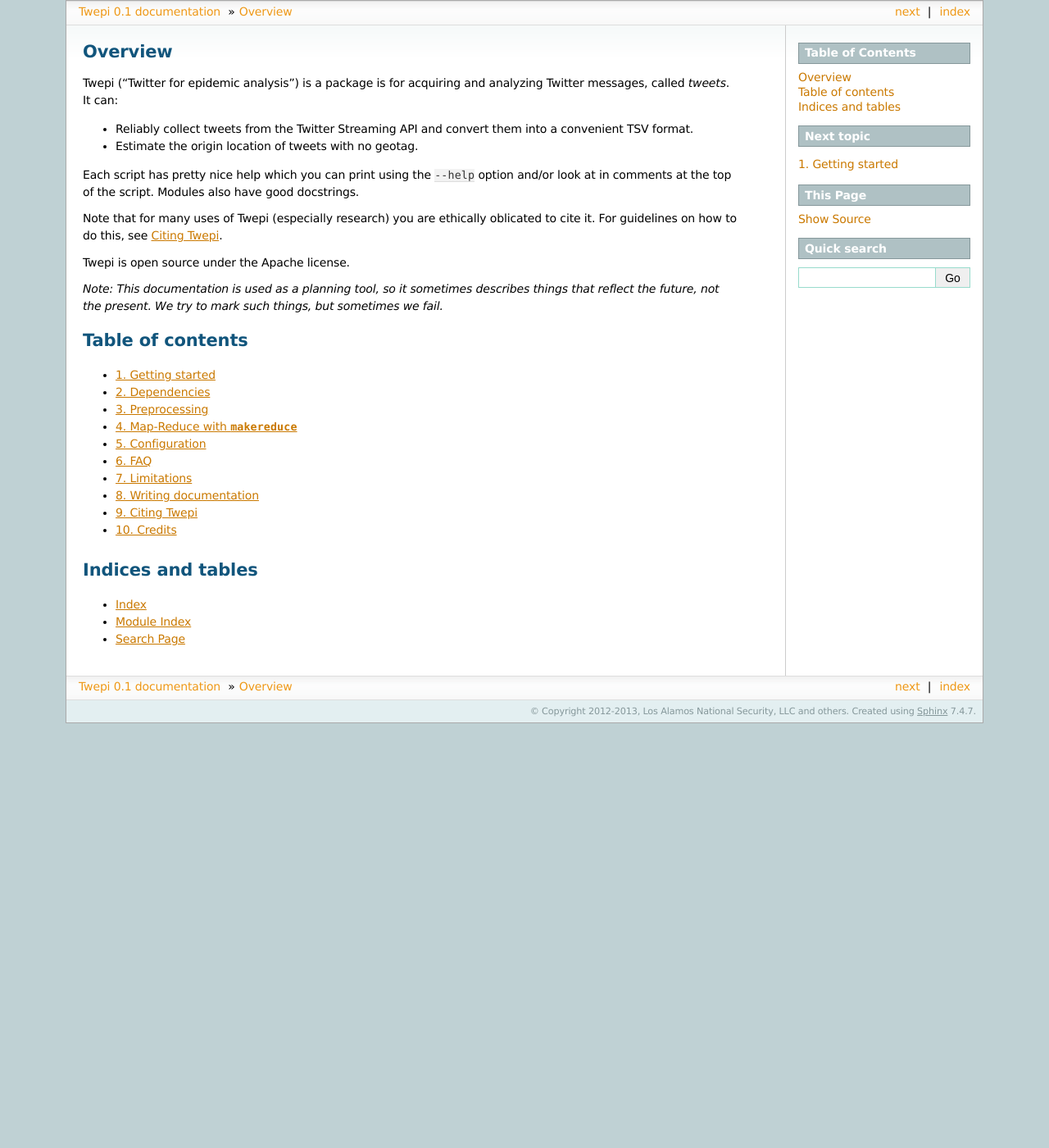
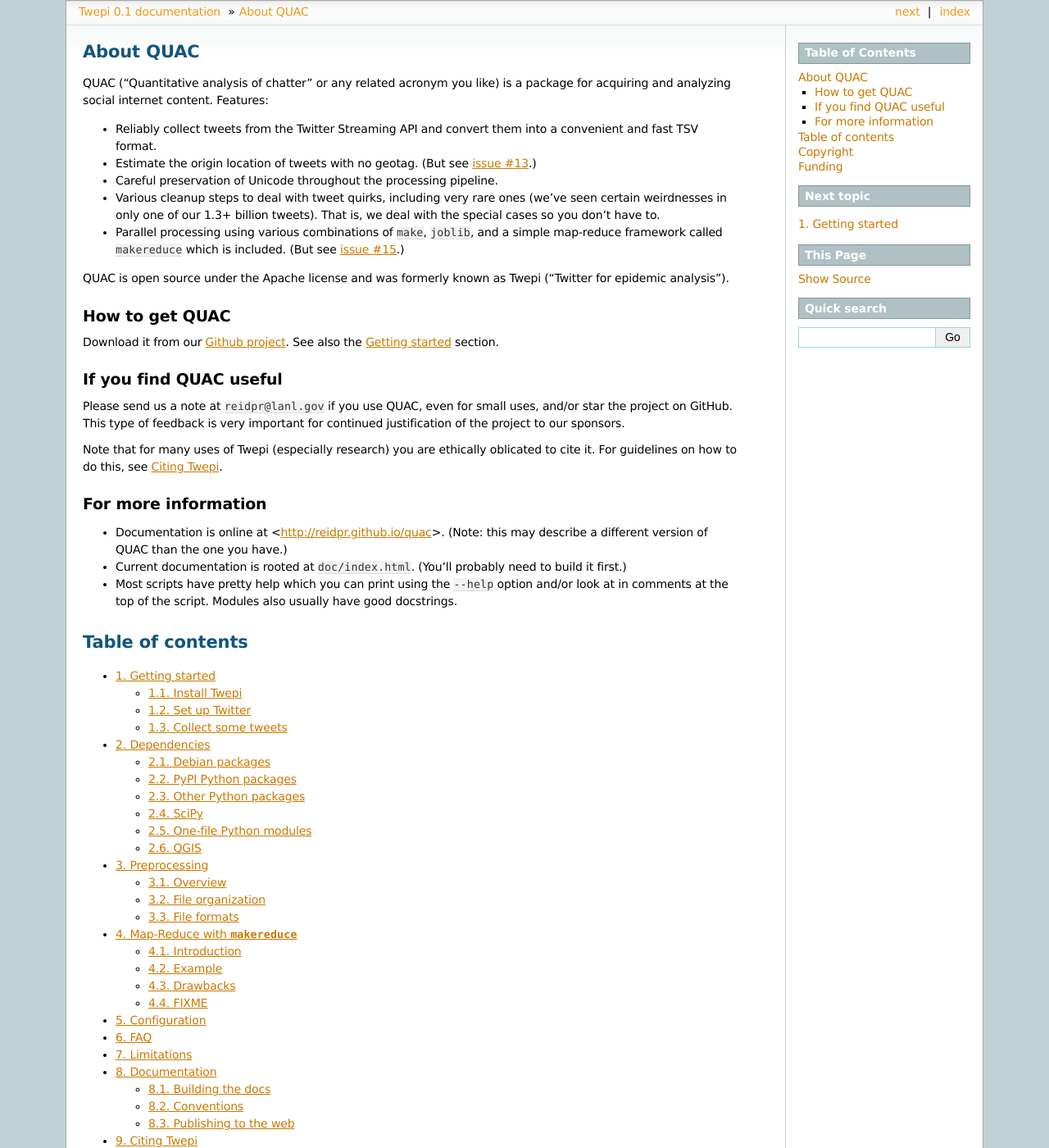
Before and after one commit to reidpr/quac, a Sphinx documentation site: the page built from sphinx/index.rst, in a window 1280 px wide and 1400 px high. Shown: the whole window at 82% size. Built offline with Sphinx 7.4.7, drawn with Linux system fonts in a browser that asks for light colours; formulas are drawn with MathJax 3; some of the changed text lies outside the part shown.

Commit message:
refactor README (closes #27)

```diff
--- /dev/null
+++ b/COPYRIGHT.rst
@@ -0,0 +1,24 @@
+Copyright
+=========
+
+QUAC is copyright © 2013 Los Alamos National Security, LLC and others.
+
+This material was produced under U.S. Government contract DE-AC52-06NA25396
+for Los Alamos National Laboratory (LANL), which is operated by Los Alamos
+National Security, LLC for the U.S. Department of Energy. The U.S. Government
+has rights to use, reproduce, and distribute this software. NEITHER THE
+GOVERNMENT NOR LOS ALAMOS NATIONAL SECURITY, LLC MAKES ANY WARRANTY, EXPRESS
+OR IMPLIED, OR ASSUMES ANY LIABILITY FOR THE USE OF THIS SOFTWARE. If software
+is modified to produce derivative works, such modified software should be
+clearly marked, so as not to confuse it with the version available from LANL.
+
+This software is licensed under the Apache License, Version 2.0 (the
+"License"); you may not use it except in compliance with the License. A copy
+of the License is available in the file LICENSE or at
+http://www.apache.org/licenses/LICENSE-2.0.
+
+Unless required by applicable law or agreed to in writing, software
+distributed under the License is distributed on an "AS IS" BASIS, WITHOUT
+WARRANTIES OR CONDITIONS OF ANY KIND, either express or implied. See the
+License for the specific language governing permissions and limitations under
+the License.
--- /dev/null
+++ b/FUNDING.rst
@@ -0,0 +1,5 @@
+Funding
+=======
+
+This software is supported in part by NIH/NIGMS under the MIDAS program, grant
+U01-GM097658-01.
--- /dev/null
+++ b/README.rst
@@ -0,0 +1,53 @@
+About QUAC
+==========
+
+QUAC ("Quantitative analysis of chatter" or any related acronym you like) is a
+package for acquiring and analyzing social internet content. Features:
+
+* Reliably collect tweets from the Twitter Streaming API and convert them into
+  a convenient and fast TSV format.
+
+* Estimate the origin location of tweets with no geotag. (But see `issue #13
+  <https://github.com/reidpr/quac/issues/13>`_.)
+
+* Careful preservation of Unicode throughout the processing pipeline.
+
+* Various cleanup steps to deal with tweet quirks, including very rare ones
+  (we've seen certain weirdnesses in only one of our 1.3+ billion tweets).
+  That is, we deal with the special cases so you don't have to.
+
+* Parallel processing using various combinations of ``make``, ``joblib``, and
+  a simple map-reduce framework called ``makereduce`` which is included. (But
+  see `issue #15 <https://github.com/reidpr/quac/issues/15>`_.)
+
+QUAC is open source under the Apache license and was formerly known as Twepi
+("Twitter for epidemic analysis").
+
+How to get QUAC
+---------------
+
+Download it from our `Github project <https://github.com/reidpr/quac>`_. See
+also the :doc:`getting_started` section.
+
+If you find QUAC useful
+-----------------------
+
+Please send us a note at ``reidpr@lanl.gov`` if you use QUAC, even for small
+uses, and/or star the project on GitHub. This type of feedback is very
+important for continued justification of the project to our sponsors.
+
+Note that for many uses of Twepi (especially research) you are ethically
+oblicated to cite it. For guidelines on how to do this, see :doc:`citing`.
+
+For more information
+--------------------
+
+* Documentation is online at <http://reidpr.github.io/quac>. (Note: this may
+  describe a different version of QUAC than the one you have.)
+
+* Current documentation is rooted at ``doc/index.html``. (You'll probably need
+  to build it first.)
+
+* Most scripts have pretty help which you can print using the ``--help``
+  option and/or look at in comments at the top of the script. Modules also
+  usually have good docstrings.
--- a/sphinx/conf.py
+++ b/sphinx/conf.py
@@ -96,7 +96,11 @@
 # Theme options are theme-specific and customize the look and feel of a theme
 # further.  For a list of options available for each theme, see the
 # documentation.
-#html_theme_options = {}
+#html_theme_options = {'bodyfont': 'serif',  # for agogo
+#                      'pagewidth': '60em',
+#                      'documentwidth': '43em',
+#                      'sidebarwidth': '17em',
+#                      'textalign':'left'}
 
 # Add any paths that contain custom themes here, relative to this directory.
 #html_theme_path = []
@@ -152,7 +156,7 @@
 #html_show_sourcelink = True
 
 # If true, "Created using Sphinx" is shown in the HTML footer. Default is True.
-#html_show_sphinx = True
+html_show_sphinx = False
 
 # If true, "(C) Copyright ..." is shown in the HTML footer. Default is True.
 #html_show_copyright = True
--- a/sphinx/documentation.rst
+++ b/sphinx/documentation.rst
@@ -1,5 +1,5 @@
-Writing documentation
-*********************
+Documentation
+*************
 
 Building the docs
 =================
--- a/sphinx/index.rst
+++ b/sphinx/index.rst
@@ -1,33 +1,11 @@
-Overview
-========
-
-Twepi ("Twitter for epidemic analysis") is a package is for acquiring and
-analyzing Twitter messages, called *tweets*. It can:
-
-* Reliably collect tweets from the Twitter Streaming API and convert them into
-  a convenient TSV format.
-
-* Estimate the origin location of tweets with no geotag.
-
-Each script has pretty nice help which you can print using the ``--help``
-option and/or look at in comments at the top of the script. Modules also have
-good docstrings.
-
-Note that for many uses of Twepi (especially research) you are ethically
-oblicated to cite it. For guidelines on how to do this, see :doc:`citing`.
-
-Twepi is open source under the Apache license.
-
-*Note: This documentation is used as a planning tool, so it sometimes
-describes things that reflect the future, not the present. We try to mark such
-things, but sometimes we fail.*
+.. include:: ../README.rst
 
 
 Table of contents
 =================
 
 .. toctree::
-   :maxdepth: 1
+   :maxdepth: 2
    :numbered:
 
    getting_started
@@ -41,9 +19,14 @@
    citing
    credits
 
-Indices and tables
-==================
 
-* :ref:`genindex`
-* :ref:`modindex`
-* :ref:`search`
+.. Indices and tables
+   ==================
+
+   * :ref:`genindex`
+   * :ref:`modindex`
+   * :ref:`search`
+
+
+.. include:: ../COPYRIGHT.rst
+.. include:: ../FUNDING.rst
```
Also changed, not shown: 2 other files.
